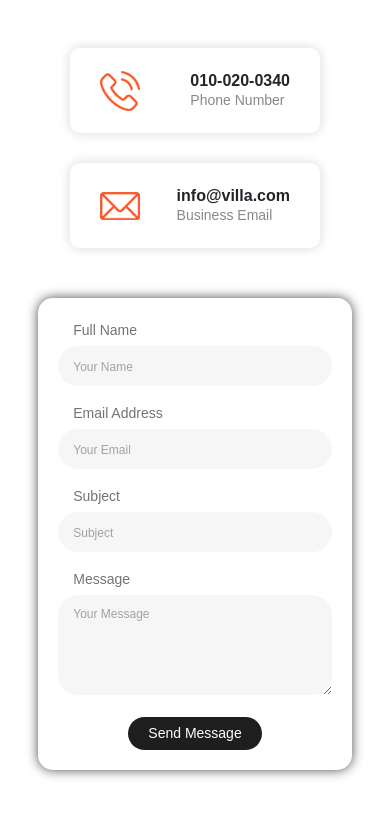
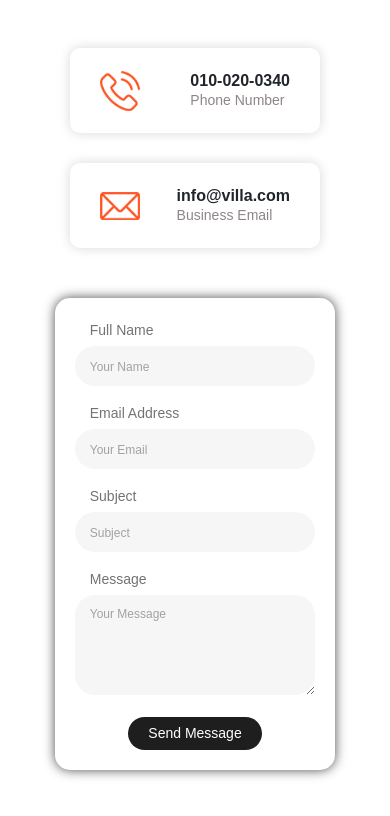
Before and after one commit to Engabdullahaljamal/Task2_Villa, a React (Vite) app: page /Task3_Villa/contact_us in a window 390 px wide. Shown: the part 1068-1884 px from the top of the page. Built offline with nearby package versions, Linux system fonts and the light colour scheme.

Commit message:
new update

```diff
--- a/src/component/ContactSec/ContactSec.css
+++ b/src/component/ContactSec/ContactSec.css
@@ -122,9 +122,11 @@
 }
 
 @media screen and (max-width:500px) {
+
     .map_form_container .message_form {
-        width: 95%;
+        width: 100%;
         padding: 20px;
+        gap: 15px;
     }
 
     .map_form_container .message_form input,
--- a/src/pages/ContactUS/ContactUs.css
+++ b/src/pages/ContactUS/ContactUs.css
@@ -73,19 +73,19 @@
 }
 
 @media screen and (max-width:500px) {
-    .contact_page .message_form {
-        width: 95%;
+    .message_form {
+        width: 85%;
         padding: 20px;
         gap: 15px;
     }
 
-    .contact_page .message_form div,
-    .contact_page .message_form div {
+    .message_form div,
+    .message_form div {
         width: 100%;
     }
 
-    .contact_page .message_form input,
-    .contact_page .message_form textarea {
+    .message_form input,
+    .message_form textarea {
         width: 100%;
     }
 
```
